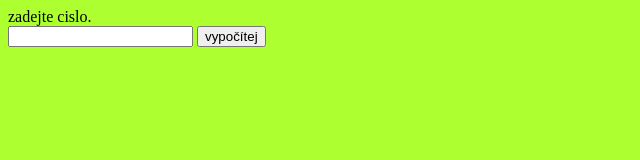
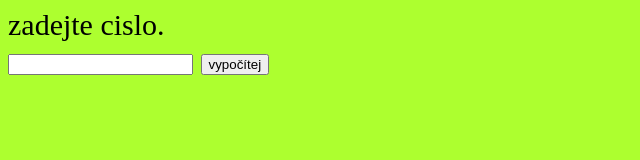
Before and after one commit to JakubWeich/VAP, a plain HTML site: page index.html in a window 1280 px wide. Shown: the whole page, without its empty margins (0-640 px from the left). Drawn offline with Linux system fonts and the light colour scheme.

Commit message:
Zmena velikosti textu

```diff
--- a/styly.css
+++ b/styly.css
@@ -1,3 +1,4 @@
 body{
-    background-color: greenyellow
+    background-color: greenyellow;
+    font-size: 30px;
 }
```
